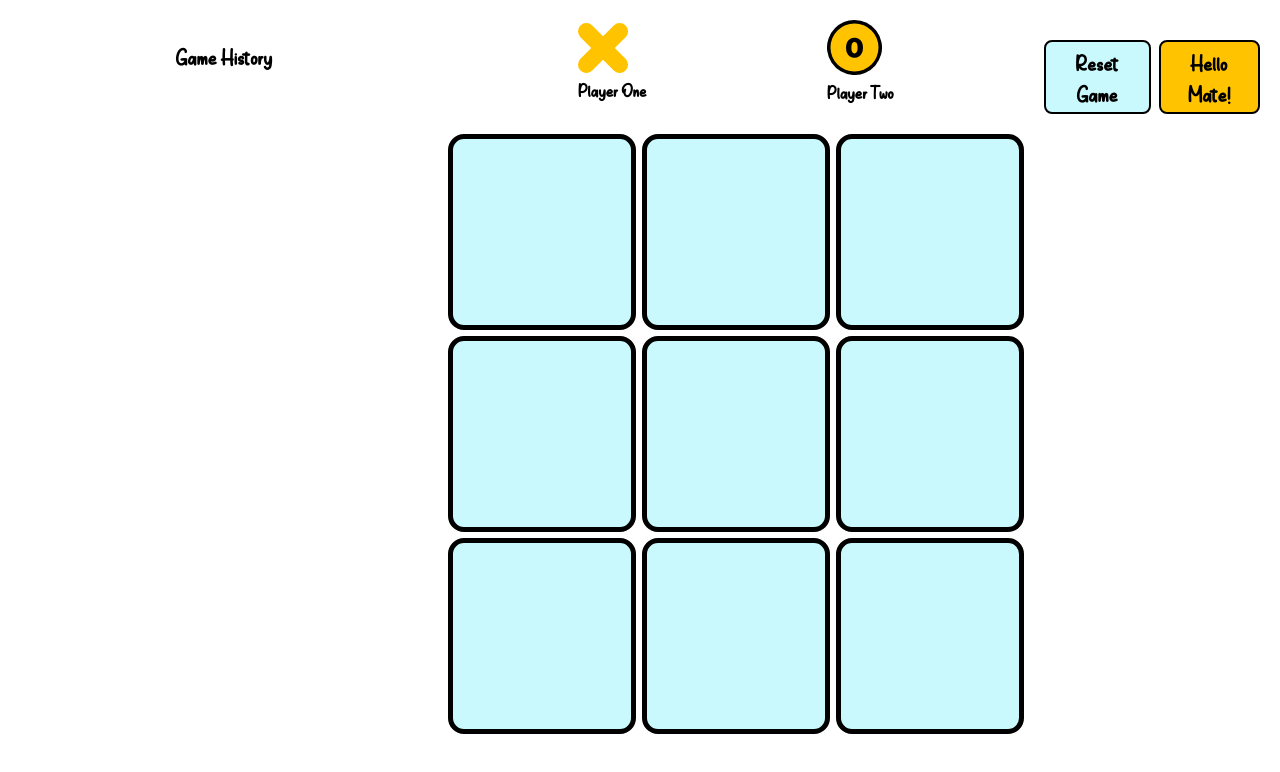
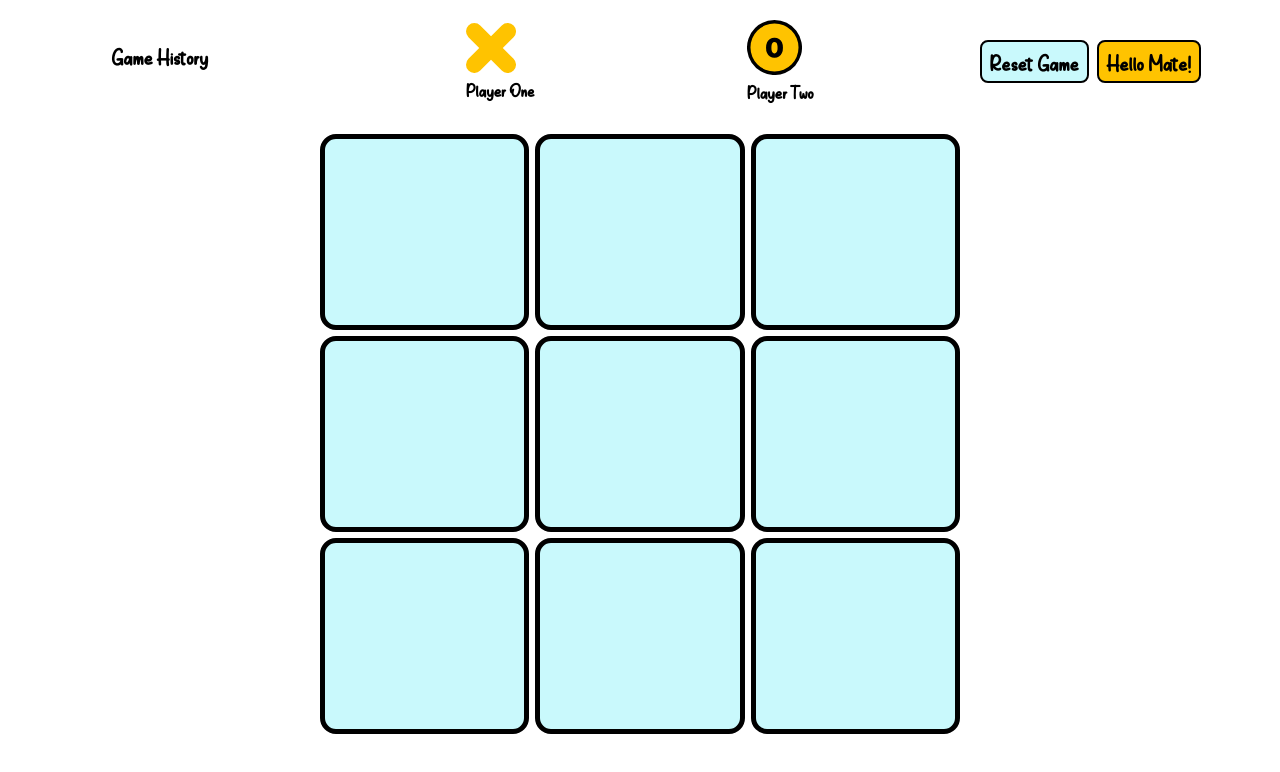
Before and after one commit to Mobinafshari/Tic-Tac-Toe-game, a React (Vite) app: page / in a window 1280 px wide. Shown: the top 772 px of the page. Built offline with nearby package versions, Linux system fonts and the light colour scheme.

Commit message:
fix: some issues fixed

```diff
--- a/src/components/Dooz.tsx
+++ b/src/components/Dooz.tsx
@@ -3,12 +3,10 @@ import styles from "../styles/index.module.scss";
 import Players from "./Players";
 import Square from "./Square";
 
-
 function Dooz() {
   const { gameOver } = useGameStatus();
-
   return (
-    <div className={styles["container"]} >
+    <div className={styles["container"]}>
       <Players />
       <div className={styles["dooz"]}>
         {Array.from({ length: 9 }).map((_, i) => (
--- a/src/components/History/GameHistory.tsx
+++ b/src/components/History/GameHistory.tsx
@@ -13,7 +13,9 @@ function GameHistory() {
             <div
               key={index}
               className={styles["history__choice"]}
-              onClick={() => handleChosenPrev(choice)}>
+              onClick={() => {
+                handleChosenPrev(choice);
+              }}>
               <div className={styles["history__choice-infos"]}>
                 <span>Player: {choice.player === "one" ? "X" : "O"}</span>
                 <span>{findChosen(choice.index)}</span>
--- a/src/components/History/history.module.scss
+++ b/src/components/History/history.module.scss
@@ -1,5 +1,5 @@
 .parent {
-  flex-basis: 35%;
+  flex-basis: 25%;
   padding: 40px 20px;
   height: 100%;
   & h2 {
--- a/src/components/Reset/reset.module.scss
+++ b/src/components/Reset/reset.module.scss
@@ -1,5 +1,5 @@
 .reset {
-  flex-basis: 20%;
+  flex-basis: 25%;
   padding: 40px 20px;
   display: flex;
   align-items: center;
--- a/src/components/Square.tsx
+++ b/src/components/Square.tsx
@@ -26,7 +26,7 @@ function Square({ index, gameOver }: Props) {
       style={{ cursor: gameOver ? "not-allowed" : "pointer" }}
       className={styles["square"]}
       onClick={() => {
-        if (isClicked) return;
+        if (isClicked || gameOver) return;
         setIsClicked(true);
         handleSelect({ index, player });
       }}>
--- a/src/context/mainContext.tsx
+++ b/src/context/mainContext.tsx
@@ -9,7 +9,7 @@ type contextType = {
   player: Player;
   handleSelect: (value: Selected) => void;
   selected: Selected[];
-  getPlayerSelectedIndices: (player: Player) => number[];
+  getPlayerSelectedIndexes: (player: Player) => number[];
   reset: () => void;
   reseted: boolean;
   handleChosenPrev: (value: Selected) => void;
@@ -32,15 +32,17 @@ export const ContextProvider = ({ children }: { children: ReactNode }) => {
   const handleSelect = (playerChoice: Selected) => {
     setSelected((prev) => [...prev, playerChoice]);
     handleChange();
+    setReseted(false);
   };
 
   const handleChosenPrev = (playerChoice: Selected) => {
     const chosenMove = selected.findIndex((choice) => choice === playerChoice);
     setSelected(selected.slice(0, chosenMove + 1));
     setPlayer(playerChoice.player === "one" ? "two" : "one");
+    setReseted(true);
   };
 
-  const getPlayerSelectedIndices = (player: Player): number[] => {
+  const getPlayerSelectedIndexes = (player: Player): number[] => {
     return selected
       .filter((choice) => choice.player === player)
       .map((choice) => choice.index);
@@ -56,7 +58,7 @@ export const ContextProvider = ({ children }: { children: ReactNode }) => {
         player,
         handleSelect,
         selected,
-        getPlayerSelectedIndices,
+        getPlayerSelectedIndexes,
         reset: handleReset,
         reseted,
         handleChosenPrev,
--- a/src/hooks/useGameStatus.tsx
+++ b/src/hooks/useGameStatus.tsx
@@ -2,23 +2,25 @@ import { useEffect, useState } from "react";
 import toast from "react-hot-toast";
 import { doesPlayerWin } from "../utils/doesPlayerWin";
 import { usePlayerContext } from "../context/mainContext";
-import styles from "../styles/index.module.scss"
+import styles from "../styles/index.module.scss";
 
 function useGameStatus() {
-  const { getPlayerSelectedIndices, reset } = usePlayerContext();
+  const { getPlayerSelectedIndexes, reset, reseted } = usePlayerContext();
   const [gameOver, setGameOver] = useState(false);
-
+  useEffect(() => {
+    setGameOver(false);
+  }, [reseted]);
   useEffect(() => {
     const checkWin = (player: "one" | "two") => {
-      const selectedIndices = getPlayerSelectedIndices(player).sort();
+      const selectedIndices = getPlayerSelectedIndexes(player).sort();
       if (doesPlayerWin(selectedIndices)) {
         setGameOver(true);
-        toast.success(`Player ${player} wins!`);
+        toast.success(`Player ${player} wins!`, { className: styles.toast });
         toast((t) => (
-          <div style={{ display: "flex", alignItems: "center", gap: 4 }}>
+          <div className={styles["toast"]}>
             <span>Restart the game?</span>
             <button
-            className={styles["reset-button"]}
+              className={styles["reset-button"]}
               onClick={() => {
                 toast.dismiss(t.id);
                 reset();
@@ -33,7 +35,7 @@ function useGameStatus() {
 
     checkWin("one");
     checkWin("two");
-  }, [getPlayerSelectedIndices, reset]);
+  }, [getPlayerSelectedIndexes, reset]);
 
   return { gameOver };
 }
--- a/src/styles/index.module.scss
+++ b/src/styles/index.module.scss
@@ -61,3 +61,13 @@ body {
     }
   }
 }
+
+.toast{
+  font-size: 24px;
+  display: flex;
+  align-items: center;
+  gap: 8px;
+  & button{
+    font-size: 16px;
+  }
+}
```
